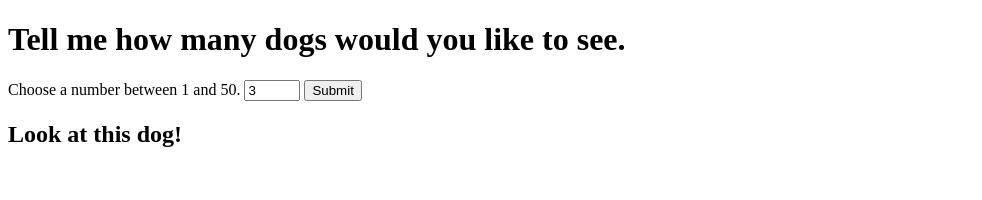
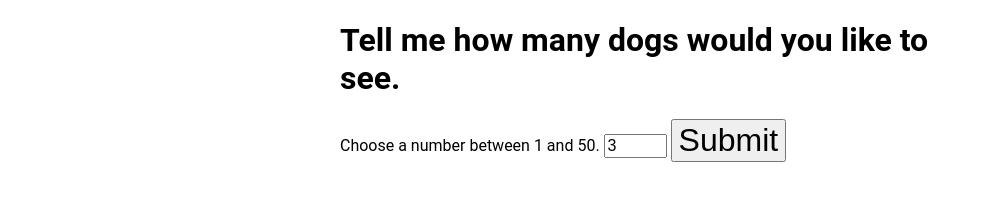
Before and after one commit to lfranckx/dog_API, a plain HTML site: page index.html in a window 1280 px wide. Shown: the whole page, without its empty margins (0-982 px from the left). Drawn offline with nearby package versions, Linux system fonts and the light colour scheme.

Commit message:
update file

```diff
--- a/index.html
+++ b/index.html
@@ -6,7 +6,7 @@
     <meta http-equiv="X-UA-Compatible" content="ie=edge">
     <title>Dog API Example</title>
     <link rel="shortcut icon" href="">
-    <link rel="stylesheet" href="style.css">
+    <link rel="stylesheet" href="index.css">
 </head>
 <body>
     <div class="container">
@@ -24,6 +24,6 @@
         </section>
     </div>
     <script src="https://code.jquery.com/jquery-3.3.1.js" integrity="sha256-2Kok7MbOyxpgUVvAk/HJ2jigOSYS2auK4Pfzbm7uH60=" crossorigin="anonymous"></script>
-    <script src="script.js"></script>
+    <script src="index.js"></script>
 </body>
 </html>
```
